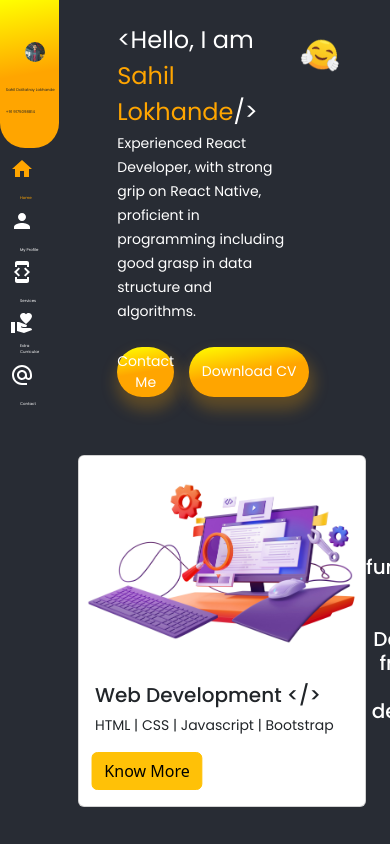
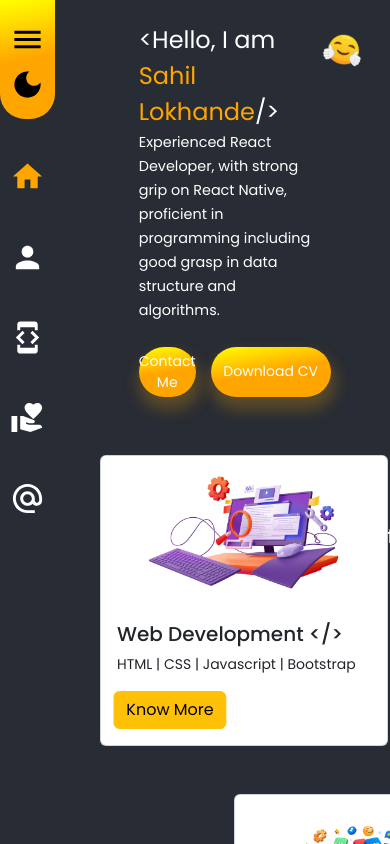
Before and after one commit to Sahil26299/my-portfolio1, a React (Create React App) app: page / in a window 390 px wide. Built offline with nearby package versions, Linux system fonts and the light colour scheme.

Commit message:
Responsive design started, side nav implemented on breakpoint less than 1000

```diff
--- a/package.json
+++ b/package.json
@@ -3,6 +3,7 @@
   "version": "0.1.0",
   "private": true,
   "dependencies": {
+    "@emailjs/browser": "^3.10.0",
     "@emotion/react": "^11.10.5",
     "@emotion/styled": "^11.10.5",
     "@mui/icons-material": "^5.11.0",
@@ -17,6 +18,7 @@
     "react-dom": "^18.2.0",
     "react-loader-spinner": "^5.3.4",
     "react-owl-carousel": "^2.3.3",
+    "react-pro-sidebar": "^1.0.0",
     "react-scripts": "5.0.1",
     "react-slick": "^0.29.0",
     "react-toastify": "^9.1.1",
--- a/public/index.html
+++ b/public/index.html
@@ -39,6 +39,16 @@
   <link rel="stylesheet" href="https://cdnjs.cloudflare.com/ajax/libs/animate.css/4.1.1/animate.min.css" />
   <!--x- Animate.CSS -x-->
 
+  <style>
+    @font-face {
+      font-family: Poppins;
+      src: url('https://fonts.googleapis.com/css2?family=Poppins:wght@200;400;500;600;700;800&display=swap');
+    }
+    *{
+      font-family: 'Poppins', sans-serif;
+    }
+  </style>
+
   <!--
       Notice the use of %PUBLIC_URL% in the tags above.
       It will be replaced with the URL of the `public` folder during the build.
--- a/src/App.js
+++ b/src/App.js
@@ -1,9 +1,12 @@
 import React from 'react'
 import LandingScreen from './Screens/LandingScreen/LandingScreen'
 import 'react-toastify/dist/ReactToastify.css';
+import { ProSidebarProvider } from 'react-pro-sidebar';
 
 export default function App() {
   return (
-    <LandingScreen/>
+    <ProSidebarProvider>
+      <LandingScreen/>
+    </ProSidebarProvider>
   )
 }
--- a/src/Components/Commons/ContactDetails/ContactDetails.css
+++ b/src/Components/Commons/ContactDetails/ContactDetails.css
@@ -83,8 +83,8 @@
     margin-top: 25px;
 }
 .SmileyEndImage{
-    height:10vh;
-    width:10vw;
+    height:75px;
+    width:75px;
     object-fit: contain;
     transform: translate(0px,-10px);
     animation-name: smiley_end;
--- a/src/Components/Commons/ExtraCurricular/ExtraCurricular.css
+++ b/src/Components/Commons/ExtraCurricular/ExtraCurricular.css
@@ -2,12 +2,12 @@
     width: 70vw;
 }
 .ExtraCurrCarouselImage{
-    height:30vh;
+    height:220px;
     width: 20vw;
     object-fit: cover;
 }
 .ExtraCurrCarouselVideo{
-    height:30vh;
+    height:220px;
     width: 20vw;
     object-fit: cover;
     background-color: #fff;
--- a/src/Components/Commons/Services/Services.css
+++ b/src/Components/Commons/Services/Services.css
@@ -1,6 +1,6 @@
 .ServicesHeading{
     font-family: 'Poppins', sans-serif;
-    font-size: 2vw;
+    font-size: 24px;
 }
 .serviceBody{
     font-family: 'Poppins', sans-serif;
--- a/src/Components/Commons/ShowcaseCarousel.js
+++ b/src/Components/Commons/ShowcaseCarousel.js
@@ -34,7 +34,7 @@ export default function ShowcaseCarousel(props) {
 
         responsive: [
             {
-                breakpoint: 1024,
+                breakpoint: 1400,
                 settings: {
                     slidesToShow: 3,
                     slidesToScroll: 3,
@@ -43,7 +43,7 @@ export default function ShowcaseCarousel(props) {
                 }
             },
             {
-                breakpoint: 600,
+                breakpoint: 1000,
                 settings: {
                     slidesToShow: 2,
                     slidesToScroll: 2,
@@ -52,7 +52,7 @@ export default function ShowcaseCarousel(props) {
                 }
             },
             {
-                breakpoint: 480,
+                breakpoint: 700,
                 settings: {
                     slidesToShow: 1,
                     slidesToScroll: 1,
--- a/src/Components/Home/Home.css
+++ b/src/Components/Home/Home.css
@@ -11,13 +11,10 @@
     font-size: 24px;
 }
 .heading2{
-    font-size: 14px;
+    font-size: 0.9rem;
 }
-.heading3{
-    font-size: 14px;
-}
+
 .headingProject{
-    font-family: 'Poppins', sans-serif;
     font-size: 1.5vw;
     margin-top: 10px;
 }
@@ -25,7 +22,6 @@
     margin: 10% 0px;
 }
 .IntroWrapper span{
-    font-family: 'Poppins', sans-serif;
     color: #fff;
 }
 .ContactMeBtn{
@@ -48,7 +44,7 @@
     transform: scale(1.05);
 }
 .SmileyImage{
-    height:10vh;
+    height:75px;
     width:10vw;
     object-fit: contain;
     transform: rotate(-15deg);
@@ -58,7 +54,7 @@
     animation-iteration-count: infinite;
 }
 .HomeCarouselImage{
-    height:60vh;
+    height:400px;
     width: 60vw;
     object-fit: contain;
 }
@@ -78,33 +74,27 @@
 }
 .card-Title{
     font-weight: 800;
-    font-family: 'Poppins', sans-serif;
     font-size: 16px;
 }
 .card-Content{
     font-weight: 400;
-    font-family: 'Poppins', sans-serif;
     font-size: 14px;
 }
 .card-Btn{
-    font-family: 'Poppins', sans-serif;
 }
 .d-flex{
     justify-content: space-around;
     align-self: flex-start;
 }
 .Card1Description{
-    font-family: 'Poppins', sans-serif;
     width: 25rem;
     text-align: end;
 }
 .Card2Description{
-    font-family: 'Poppins', sans-serif;
     width: 25rem;
     text-align: end;
 }
 .Card3Description{
-    font-family: 'Poppins', sans-serif;
     width: 25rem;
     text-align: end;
 }
--- a/src/Components/Home/Home.js
+++ b/src/Components/Home/Home.js
@@ -30,7 +30,7 @@ export default function Home(props) {
         <div style={{flexDirection:'row', display:'flex', alignItems:'flex-start', justifyContent:'center'}}>
             <div className="IntroWrapper">
                 <span className="heading1" style={{color:Colors.newVar.TXTColor}}>
-                    {'<Hello'}, I am <span style={{color:'orange'}}>Sahil Lokhande</span>{'/>'}
+                    {'<Hello'}, I am <span className="heading1" style={{color:'orange'}}>Sahil Lokhande</span>{'/>'}
                 </span><br />
                 <span className="heading2" style={{color:Colors.newVar.TXTColor}}>
                     Experienced React Developer,
--- a/src/Components/SideNavBar/SideNav.js
+++ b/src/Components/SideNavBar/SideNav.js
@@ -1,28 +1,53 @@
-import React, { useState, useContext } from 'react'
+import React, { useState, useContext, useEffect } from 'react'
 import { colors } from '../../Utils/Themes'
-import { LightMode, DarkMode } from '@mui/icons-material';
+import { LightMode, DarkMode, Menu } from '@mui/icons-material';
 import { ColorSchema } from '../../Utils/Context/ColorThemes';
 import { Home, Person, DeveloperMode, VolunteerActivism, AlternateEmail } from '@mui/icons-material';
 import ProfileCarousel from '../Commons/ProfileCarousel';
 import { Images } from '../../Utils/Images';
+import { Sidebar, useProSidebar } from 'react-pro-sidebar';
 
 export default function SideNav(props) {
-    const Colors = useContext(ColorSchema)
+    const Colors = useContext(ColorSchema);
+    const [menuCollapse, setMenuCollapse] = useState(false);
+    const { collapseSidebar, collapsed } = useProSidebar();
+
     const switchModes = () => {
         Colors.setisDarkMode(!Colors.isDarkMode)
     }
 
+    const [windowSize, setWindowSize] = useState([
+        window.innerWidth,
+        window.innerHeight,
+      ]);
+
+      useEffect(() => {
+        const handleWindowResize = () => {
+          setWindowSize([window.innerWidth, window.innerHeight]);
+          console.log(window.innerWidth,'window.innerWidth')
+        };
+
+        window.addEventListener('resize', handleWindowResize);
+
+        return () => {
+          window.removeEventListener('resize', handleWindowResize);
+        };
+      });
+
+
+
+
     return (
         <div className='StickyWrapper' >
-            <nav className="sideNav" style={{backgroundColor:Colors.newVar.BGColor}}>
+           {windowSize[0]>1000 ?
+           <nav className="sideNav" style={{ backgroundColor: Colors.newVar.BGColor }}>
                 <div className='ProfileContainer' >
-                    <div style={{display:'flex', flexDirection:'row', alignItems:'center', justifyContent:'space-between', paddingRight: 20}}>
-                        {/* <img src={props.ImagePath} className="ProfilePicStyle" /> */}
+                    <div style={{ display: 'flex', flexDirection: 'row', alignItems: 'center', justifyContent: 'space-between', paddingRight: 20 }}>
                         <ProfileCarousel ImagePath1={Images.ProfilePicture} ImagePath2={Images.ProfilePicture2} />
-                        <button className='ThemeSwitchBtn' onClick={()=>switchModes()} >
+                        <button className='ThemeSwitchBtn' onClick={() => switchModes()} >
                             {Colors.isDarkMode ?
-                            <DarkMode color='dark' fontSize='large' style={{marginTop:10}} /> :
-                            <LightMode color='light' fontSize='large' style={{marginTop:10}} />}
+                                <DarkMode color='dark' fontSize='large' style={{ marginTop: 10 }} /> :
+                                <LightMode color='light' fontSize='large' style={{ marginTop: 10 }} />}
                         </button>
                     </div>
                     <div>
@@ -31,28 +56,119 @@ export default function SideNav(props) {
                     </div>
                 </div>
                 <ul className="navListContainer">
-                    <div style={{color:props.TabBar=='Home' ? 'orange' : Colors.newVar.TXTColor}}>
-                        <Home className='HomeIcon' />
-                        <li className="ListItem1" onClick={props.HomePressed} >Home</li><br />
+                        <div style={{ color: props.TabBar == 'Home' ? 'orange' : Colors.newVar.TXTColor }}>
+                            <li style={{paddingBottom:collapsed && 5}} onClick={props.HomePressed} >
+                                <Home className='HomeIcon' fontSize={'medium'} />
+                                <p className="ListItem1" >Home</p><br />
+                            </li>
+                        </div>
+                        <div style={{ color: props.TabBar == 'Profile' ? 'orange' : Colors.newVar.TXTColor }}>
+                            <li style={{paddingBottom:collapsed && 5}} onClick={props.ProfilePressed} >
+                                <Person className='UserIcon' fontSize={'medium'} />
+                                <p className="ListItem2" >My Profile</p><br />
+                            </li>
+                        </div>
+                        <div style={{ color: props.TabBar == 'Services' ? 'orange' : Colors.newVar.TXTColor }}>
+                            <li style={{paddingBottom:collapsed && 5}} onClick={props.ServicesPressed} >
+                                <DeveloperMode className='ServicesIcon' fontSize={'medium'} />
+                                <p className="ListItem3" >Services</p><br />
+                            </li>
+                        </div>
+                        <div style={{ color: props.TabBar == 'Extra' ? 'orange' : Colors.newVar.TXTColor }}>
+                            <li style={{paddingBottom:collapsed && 5}} onClick={props.ExtraCurrPressed} >
+                                <VolunteerActivism className='ExtraCurrIcon' fontSize={'medium'} />
+                                <p className="ListItem5" >Extra Curricular</p><br />
+                            </li>
+                        </div>
+                        <div style={{ color: props.TabBar == 'Contact' ? 'orange' : Colors.newVar.TXTColor }}>
+                            <li style={{paddingBottom:collapsed && 5}} onClick={props.ContactPressed} >
+                                <AlternateEmail className='ContactIcon' fontSize={'medium'} />
+                                <p className="ListItem5" >Contact</p>
+                            </li>
+                        </div>
+                    </ul>
+            </nav> :
+            <Sidebar backgroundColor={Colors.newVar.BGColor} defaultCollapsed={true} rootStyles={{ borderWidth: 0, flex: 1, display: 'flex', alignItems: 'center' }} >
+                <div className={!collapsed && "sideNav"}>
+                    <div className='ProfileContainer' style={{}} >
+                        {collapsed ?
+                            <div>
+                                <div className='CollapseSideBarDiv' >
+                                    <button className='ShowHideNavbar' onClick={() => collapseSidebar()} style={{ backgroundColor: 'transparent' }} >
+                                        <Menu color={Colors.newVar.TXTColor} fontSize='large' style={{ marginTop: 5 }} />
+                                    </button>
+                                </div>
+                                <div className='CollapseSideBarDiv' >
+                                    <button className='ThemeSwitchBtn' onClick={() => switchModes()} >
+                                        {Colors.isDarkMode ?
+                                            <DarkMode color='dark' fontSize='large' style={{ marginTop: 10 }} /> :
+                                            <LightMode color='light' fontSize='large' style={{ marginTop: 10 }} />}
+                                    </button>
+                                </div>
+                            </div>
+                            :
+                            <div>
+                                <div className='CollapseSideBarDiv' >
+                                    <button className='ShowHideNavbar' onClick={() => collapseSidebar()} style={{ backgroundColor: 'transparent' }} >
+                                        <Menu color={Colors.newVar.TXTColor} fontSize='medium' style={{ marginTop: 5 }} />
+                                    </button>
+                                </div>
+                                <div style={{ display: 'flex', flexDirection: 'row', alignItems: 'center', justifyContent: 'space-between', paddingRight: 20 }}>
+                                    <ProfileCarousel ImagePath1={Images.ProfilePicture} ImagePath2={Images.ProfilePicture2} />
+                                    <button className='ThemeSwitchBtn' onClick={() => switchModes()} >
+                                        {Colors.isDarkMode ?
+                                            <DarkMode color='dark' fontSize='large' style={{ marginTop: 10 }} /> :
+                                            <LightMode color='light' fontSize='large' style={{ marginTop: 10 }} />}
+                                    </button>
+                                </div>
+                                <div>
+                                    <p className='ProfileDetails' >Sahil Dattatray Lokhande</p>
+                                    <p className='ProfileDetails' >+91 9175098814</p>
+                                </div>
+                            </div>
+                        }
+                        {/* <div style={{ position:'absolute', bottom:-20, left:'30%' }} className={'CollapseSideBarDiv'} >
+                            <button className='ShowHideNavbar' onClick={() => collapseSidebar()} style={{backgroundColor:Colors.newVar.TXTColor, height:40, width:40, display:'flex', alignItems:'center', justifyContent:'center'}} >
+                            {collapsed ?
+                            <ChevronRight color={Colors.newVar.BGColor} fontSize='large' /> :
+                                <ChevronLeft color={Colors.newVar.BGColor} fontSize='large' />}
+                            </button>
+                        </div> */}
                     </div>
-                    <div style={{color:props.TabBar=='Profile' ? 'orange' : Colors.newVar.TXTColor}}>
-                        <Person className='UserIcon' />
-                        <li className="ListItem2" onClick={props.ProfilePressed}>My Profile</li><br />
-                    </div>
-                    <div style={{color:props.TabBar=='Services' ? 'orange' : Colors.newVar.TXTColor}}>
-                        <DeveloperMode className='ServicesIcon' />
-                        <li className="ListItem3" onClick={props.ServicesPressed}>Services</li><br />
-                    </div>
-                    <div style={{color:props.TabBar=='Extra' ? 'orange' : Colors.newVar.TXTColor}}>
-                        <VolunteerActivism className='ExtraCurrIcon' />
-                        <li className="ListItem5" onClick={props.ExtraCurrPressed}>Extra Curricular</li><br/>
-                    </div>
-                    <div style={{color:props.TabBar=='Contact' ? 'orange' : Colors.newVar.TXTColor}}>
-                        <AlternateEmail className='ContactIcon' />
-                        <li className="ListItem5" onClick={props.ContactPressed}>Contact</li>
-                    </div>
-                </ul>
-            </nav>
+                    <ul className="navListContainer">
+                        <div style={{ color: props.TabBar == 'Home' ? 'orange' : Colors.newVar.TXTColor, paddingTop:collapsed && 25 }}>
+                            <li style={{paddingBottom:collapsed && 5}} onClick={props.HomePressed} >
+                                <Home className='HomeIcon' fontSize={collapsed ? 'large' : 'medium'} />
+                                {!collapsed && <p className="ListItem1" >Home</p>}<br />
+                            </li>
+                        </div>
+                        <div style={{ color: props.TabBar == 'Profile' ? 'orange' : Colors.newVar.TXTColor, paddingTop:collapsed && 25 }}>
+                            <li style={{paddingBottom:collapsed && 5}} onClick={props.ProfilePressed} >
+                                <Person className='UserIcon' fontSize={collapsed ? 'large' : 'medium'} />
+                                {!collapsed && <p className="ListItem2" >My Profile</p>}<br />
+                            </li>
+                        </div>
+                        <div style={{ color: props.TabBar == 'Services' ? 'orange' : Colors.newVar.TXTColor, paddingTop:collapsed && 25 }}>
+                            <li style={{paddingBottom:collapsed && 5}} onClick={props.ServicesPressed} >
+                                <DeveloperMode className='ServicesIcon' fontSize={collapsed ? 'large' : 'medium'} />
+                                {!collapsed && <p className="ListItem3" >Services</p>}<br />
+                            </li>
+                        </div>
+                        <div style={{ color: props.TabBar == 'Extra' ? 'orange' : Colors.newVar.TXTColor, paddingTop:collapsed && 25 }}>
+                            <li style={{paddingBottom:collapsed && 5}} onClick={props.ExtraCurrPressed} >
+                                <VolunteerActivism className='ExtraCurrIcon' fontSize={collapsed ? 'large' : 'medium'} />
+                                {!collapsed && <p className="ListItem5" >Extra Curricular</p>}<br />
+                            </li>
+                        </div>
+                        <div style={{ color: props.TabBar == 'Contact' ? 'orange' : Colors.newVar.TXTColor, paddingTop:collapsed && 25 }}>
+                            <li style={{paddingBottom:collapsed && 5}} onClick={props.ContactPressed} >
+                                <AlternateEmail className='ContactIcon' fontSize={collapsed ? 'large' : 'medium'} />
+                                {!collapsed && <p className="ListItem5" >Contact</p>}
+                            </li>
+                        </div>
+                    </ul>
+                </div>
+            </Sidebar>}
         </div>
     )
 }
--- a/src/Screens/LandingScreen/LandingScreenStyles.css
+++ b/src/Screens/LandingScreen/LandingScreenStyles.css
@@ -8,10 +8,9 @@
 }
 .sideNav{
     /* background-color: red; */
-    width: 15vw;
-    height:100vh;
-    overflow: hidden;
-    box-shadow: 5px white;
+    width: 16vw;
+    /* height:100vh; */
+    /* overflow: hidden; */
 }
 .StickyWrapper{
     position: sticky;
@@ -23,21 +22,23 @@
     width: 85vw;
     height:100vh;
 }
+
 .navListContainer{
-    margin-top: 2vw;
+    margin-top: 1vw;
     padding-left: 10px;
+}
+.navListContainer div{
+    margin-top: 10px;
 }
 .navListContainer li{
     list-style-type: none;
-    margin: 12% 10px;
-    font-size: 1vw;
-    font-family: 'Poppins', sans-serif;
+    margin: 12% 0px;
+    font-size: 16px;
     font-weight: 400;
     cursor: pointer;
-    display: inline-block;
+    display: flex;
     position: relative;
 }
-
 .navListContainer li:after{
     content: '';
     position: absolute;
@@ -53,6 +54,10 @@
 .navListContainer li:hover:after{
     transform: scaleX(1);
     transform-origin: bottom left;
+}
+
+.navListContainer li p{
+    margin-left: 10px;
 }
 
 .ProfilePicStyle1{
@@ -89,17 +94,25 @@
     border-bottom-right-radius: 25px;
     background: linear-gradient(-10deg, orange, orange, rgb(255, 255, 0));
     padding: 2vh 0px;
+    width:100%
+
 }
 .ProfileDetails{
-    font-family: 'Poppins', sans-serif;
-    font-size: 1vw;
+    font-size: 16px;
     margin-left: 10%;
 }
 .Icon{
     margin-right: 5px;
+
 }
 .CardImageStyle{
-    height: 25vh;
+    height: 150px;
     width: 100%;
     object-fit: contain;
 }
+.ShowHideNavbar{
+    border:none;
+}
+.CollapseSideBarDiv{
+    padding:0px 10px;
+}
```
Also changed, not shown: src/Screens/LandingScreen/LandingScreen.js (+13 -11 lines), 1 other file (tests, documents, lock files or other folders).
